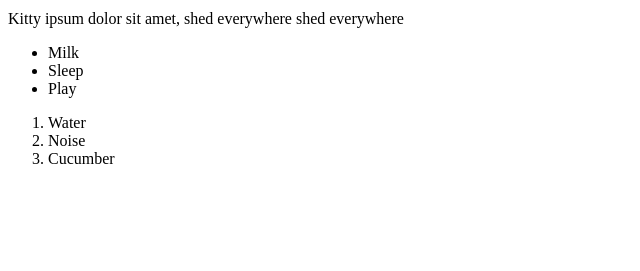
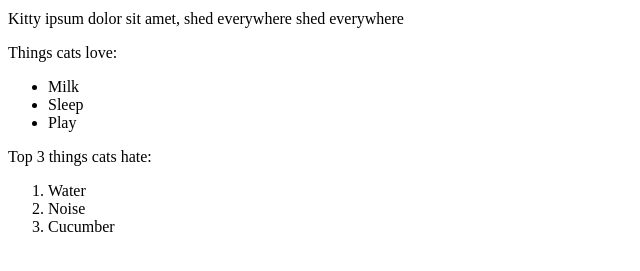
Before and after one commit to Zahir8/Day05, a plain HTML site: page ex20/src/index.html in a window 1280 px wide. Shown: the part 361-632 px from the top of the page, without its empty margins (0-640 px from the left). Drawn offline with Linux system fonts and the light colour scheme.

Commit message:
ordered list

```diff
--- a/ex20/src/index.html
+++ b/ex20/src/index.html
@@ -2,11 +2,13 @@
 <main>
     <a href="#"><img src="https://bit.ly/3fUJAV1" alt="The cat is lying on a tree"></a>
     <p>Kitty ipsum dolor sit amet, shed everywhere shed everywhere</p>
+    <p>Things cats love:</p>
     <ul>
         <li>Milk</li>
         <li>Sleep</li>
         <li>Play</li>
     </ul>
+    <p>Top 3 things cats hate:</p>
     <ol>
         <li>Water</li>
         <li>Noise</li>
```
